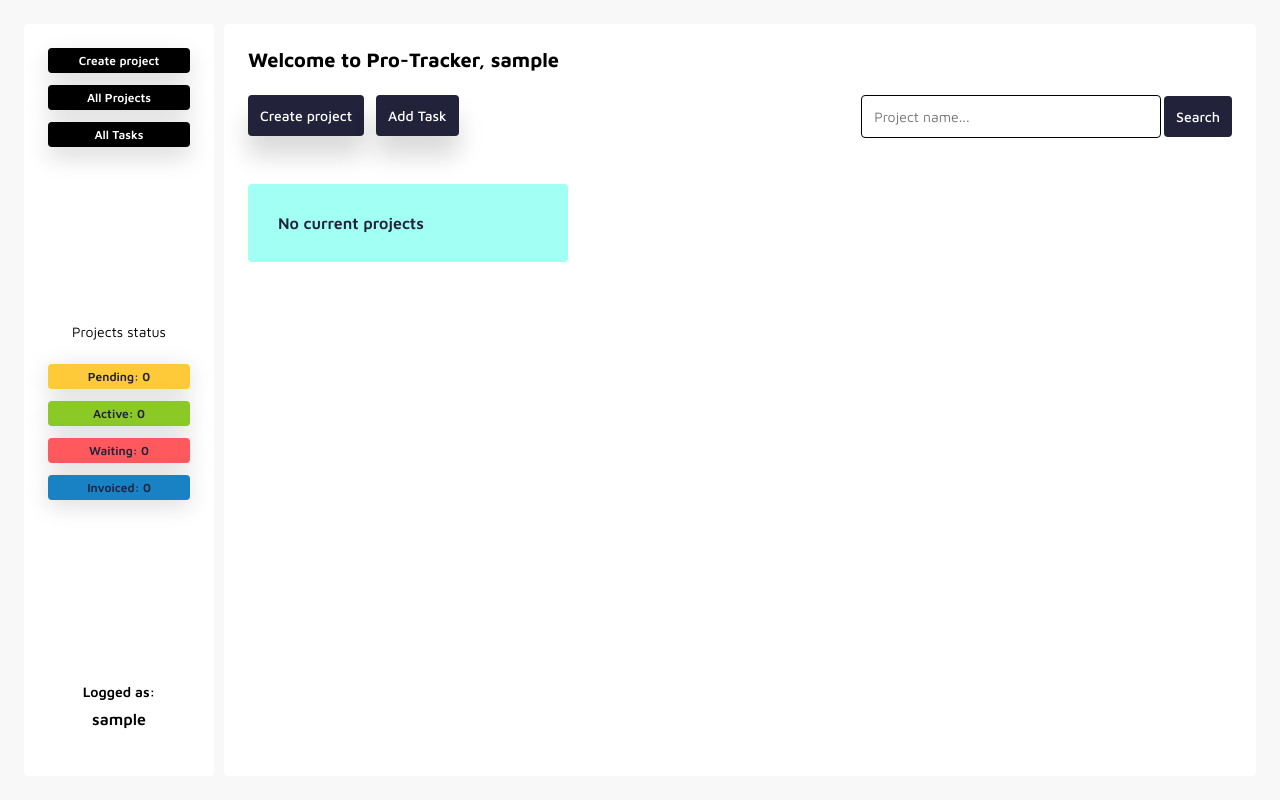
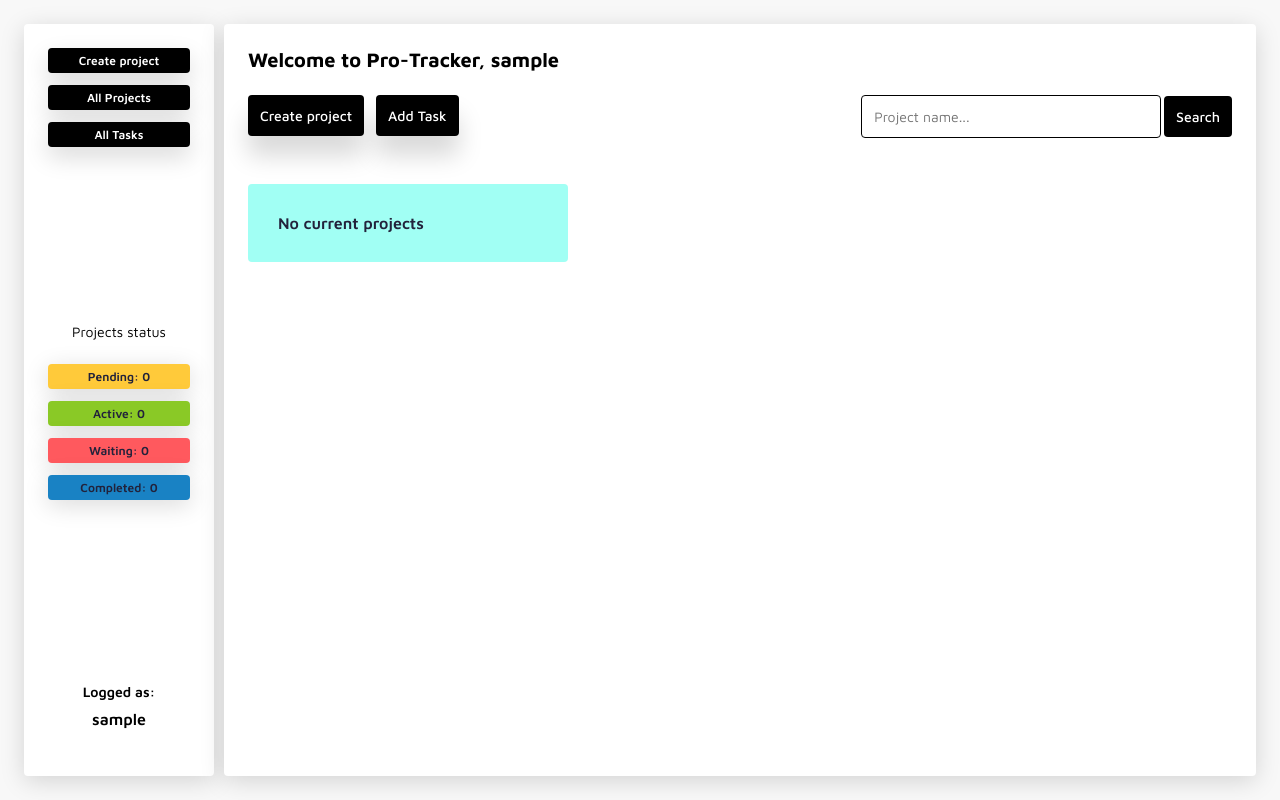
Before and after one commit to ratulhasanshaon/projectTracker, a Django app: page / in a window 1280 px wide. Run offline with Django 3.2, Linux system fonts and the light colour scheme; the visitor is signed in with stand-in values (Sample User, id 1); data that the repository does not hold is empty; some libraries are stand-ins or nearby versions.

Commit message:
modified

```diff
--- a/base/static/styles/style.css
+++ b/base/static/styles/style.css
@@ -58,7 +58,7 @@ MAIN SECTIONS
 	background-color: #ffffff;
 	border-radius: 4px;
 
-	box-shadow: 2px 2px 2x 2px rgb(0, 180, 239);
+	box-shadow: 0 0.5rem 2.4rem rgba(0, 0, 0, 0.15);
 	margin: 2.4rem;
 	padding: 2.4rem;
 	grid-row: 1/-1;
@@ -75,8 +75,7 @@ MAIN SECTIONS
 .main-container {
 
 	background-color: #fff;
-	box-shadow: 2px 2px 2x 2px rgb(12, 172, 226);
-
+	box-shadow: 0 0.5rem 2.4rem rgba(0, 0, 0, 0.15);
 	border-radius: 4px;
 	grid-row: 2/-1;
 	margin: 2.4rem;
@@ -385,7 +384,7 @@ PROJECTS
 
 .create-btn {
 
-	background-color: #22223B;
+	background-color: #000000;
 	display: block;
 	text-align: center;
 	color: #fff;
@@ -556,7 +555,7 @@ PROJECTS
 .project-card-link:visited {
 
 	font-size: 1.2rem;
-	background-color: #22223B;
+	background-color: #000000;
 	padding-right: 1rem;
 	padding-left: 1rem;
 	padding-top: 0.5rem;
@@ -658,7 +657,7 @@ PROJECTS
 
 .create-btn--single {
 
-	background-color: #22223B;
+	background-color: #000000;
 	display: block;
 	text-align: center;
 	color: #fff;
@@ -705,7 +704,7 @@ TASKS
 .project-card--task {
 
 	padding: 1.2rem 3rem 1.2rem 3rem;
-	background-color: #F2E9E4;
+	background-color: #a1fff4;
 	border-radius: 4px;
 	margin-top: 2.4rem;
 	margin-bottom: 2.4rem;
@@ -714,6 +713,7 @@ TASKS
 	align-items: center;
 	align-content: center;
 	column-gap: 1.2rem;
+	box-shadow: 0 2rem 2.4rem rgba(0, 0, 0, 0.15);
 
 
 }
@@ -760,12 +760,12 @@ TASKS
 
 	font-size: 1.2rem;
 	font-weight: 600;
-	background-color: #ffb4a2;
+	background-color: #ff7878;
 	padding-right: 1rem;
 	padding-left: 1rem;
 	padding-top: 0.5rem;
 	padding-bottom: 0.5rem;
-	border-radius: 50px;
+	border-radius: 4px;
 	text-decoration: none;
 	box-shadow: 0 0.5rem 2.4rem rgba(0, 0, 0, 0.15);
 
@@ -816,7 +816,7 @@ FORMS
 
 .action-btn {
 
-	background-color: #22223B;
+	background-color: #000000;
 	color: #fff;
 	cursor: pointer;
 	padding: 1.2rem;
--- a/base/templates/base/project.html
+++ b/base/templates/base/project.html
@@ -59,9 +59,9 @@
 	</div>
 	{% endif %}
 
-	<div class="project-price">
+	<!-- <div class="project-price">
 		Project price: {{project.project_price}}
-	</div>
+	</div> -->
 	</div>
 <h1 class="heading-primary">{{project.project_title}}</h1>
 
--- a/base/templates/base/project_form.html
+++ b/base/templates/base/project_form.html
@@ -31,9 +31,9 @@
 		<label class="form-field">
 		Description</label>
 		<p class="forms">{{form.project_description}}</p>
-		<label class="form-field">
+		<!-- <label class="form-field">
 		Price</label>
-		<p class="forms">{{form.project_price}}</p>
+		<p class="forms">{{form.project_price}}</p> -->
 		<label class="form-field">
 		Due date</label>
 		<p class="forms">{{form.project_due_date}}</p>
--- a/base/templates/sidebar.html
+++ b/base/templates/sidebar.html
@@ -19,7 +19,7 @@
 	</div>
 	<div class="project_status"><p class="project_status_text--waiting">Waiting: {{count_projects_waiting}}</p>
 	</div>
-	<div class="project_status"><p class="project_status_text--finished">Invoiced: {{count_projects_finished}}</p>
+	<div class="project_status"><p class="project_status_text--finished">Completed: {{count_projects_finished}}</p>
 	</div>
 <!-- 	<div class="projects-widget">
 		<p class="unfinished-projects--task">Current projects:<p class="count">{{count_projects_pending}}</p></p>
```
Also changed, not shown: base/migrations/0011_auto_20230110_1025.py (added).
